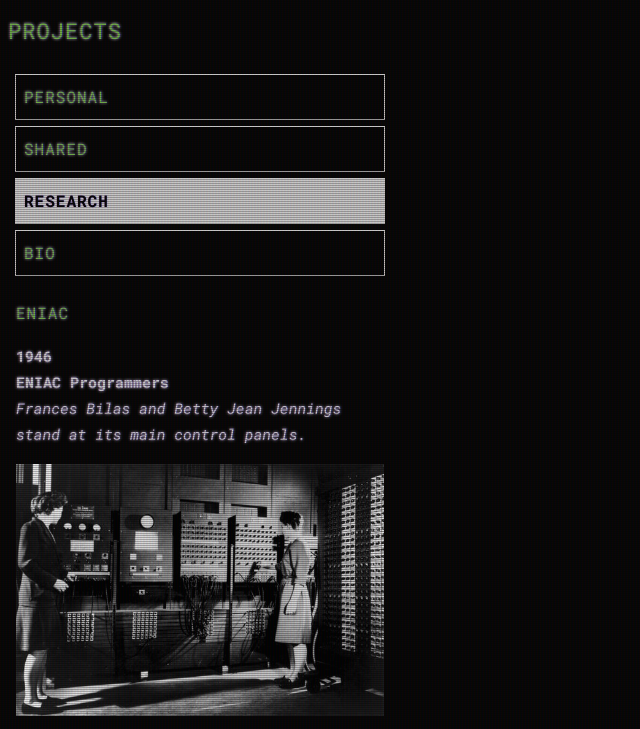
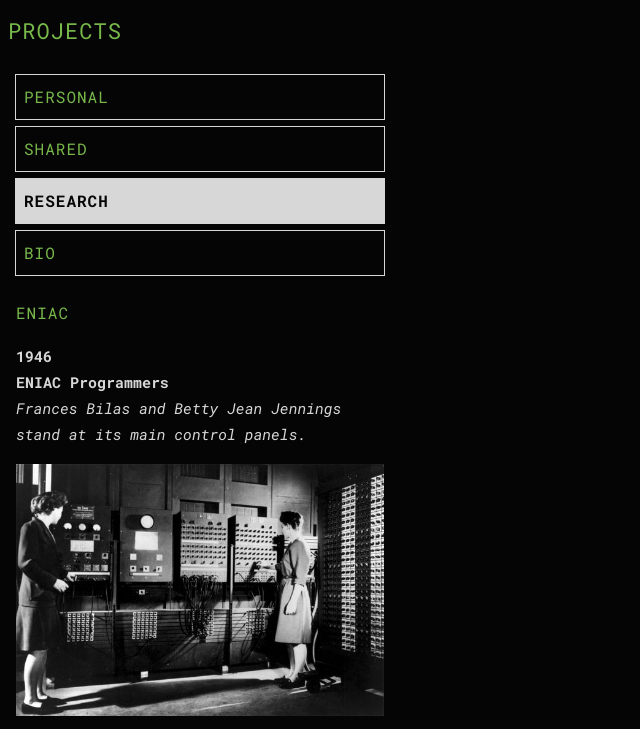
Before and after one commit to palharesmagnon/retrofuture, a plain HTML site: page index.html in a window 1280 px wide. Shown: the part 48-777 px from the top of the page, without its empty margins (0-640 px from the left). Drawn offline with Linux system fonts and the light colour scheme.

Commit message:
remove crt effect to improve reading

```diff
--- a/index.html
+++ b/index.html
@@ -10,7 +10,7 @@
     <link rel="stylesheet" href="styles/main.css">
     <title>Personal Terminal</title>
 </head>
-<body class="crt">
+<body>
 <header class="main-header">
     <nav>
         <a href="index.html" class="brand">personal terminal</a>
```
